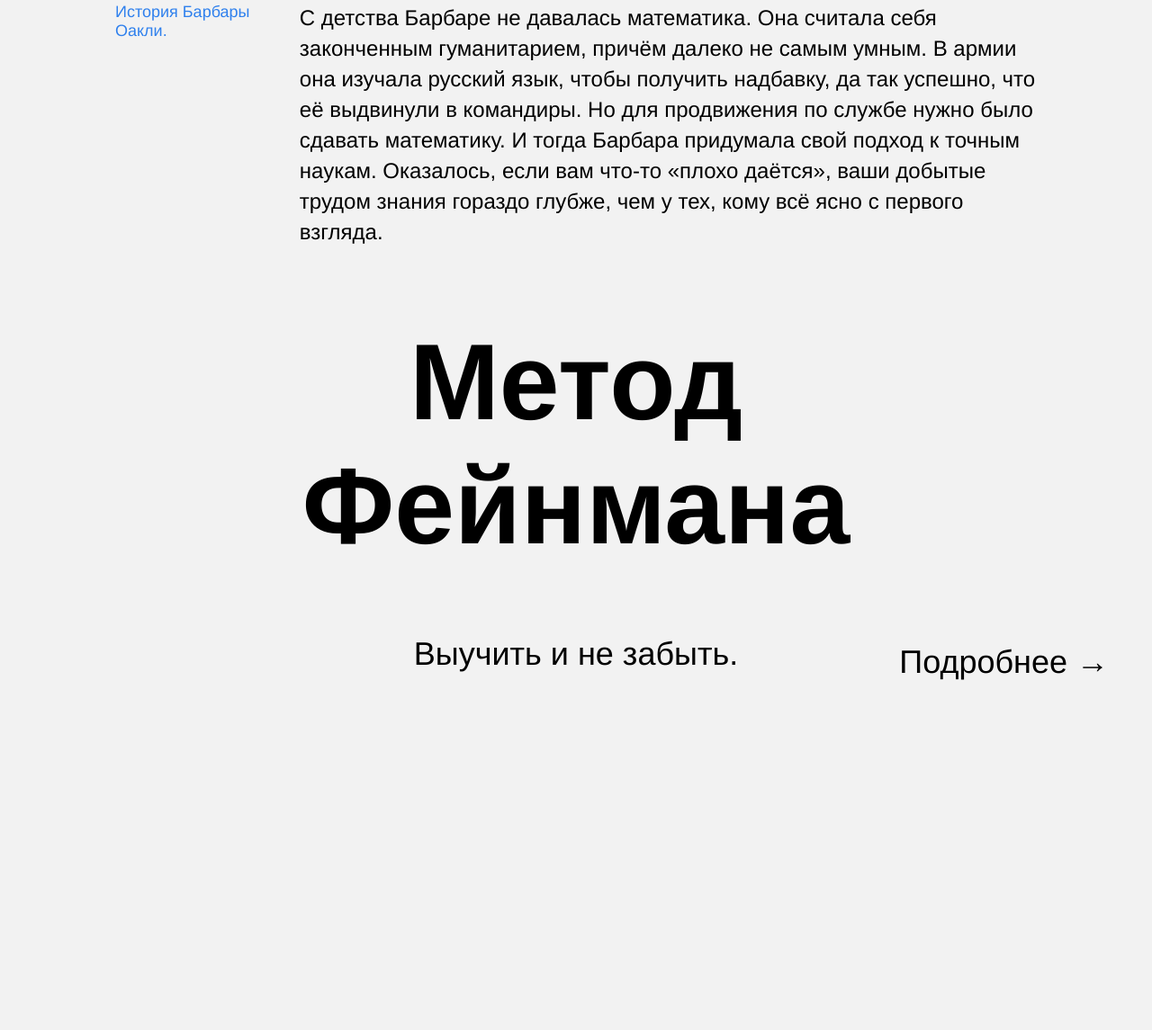
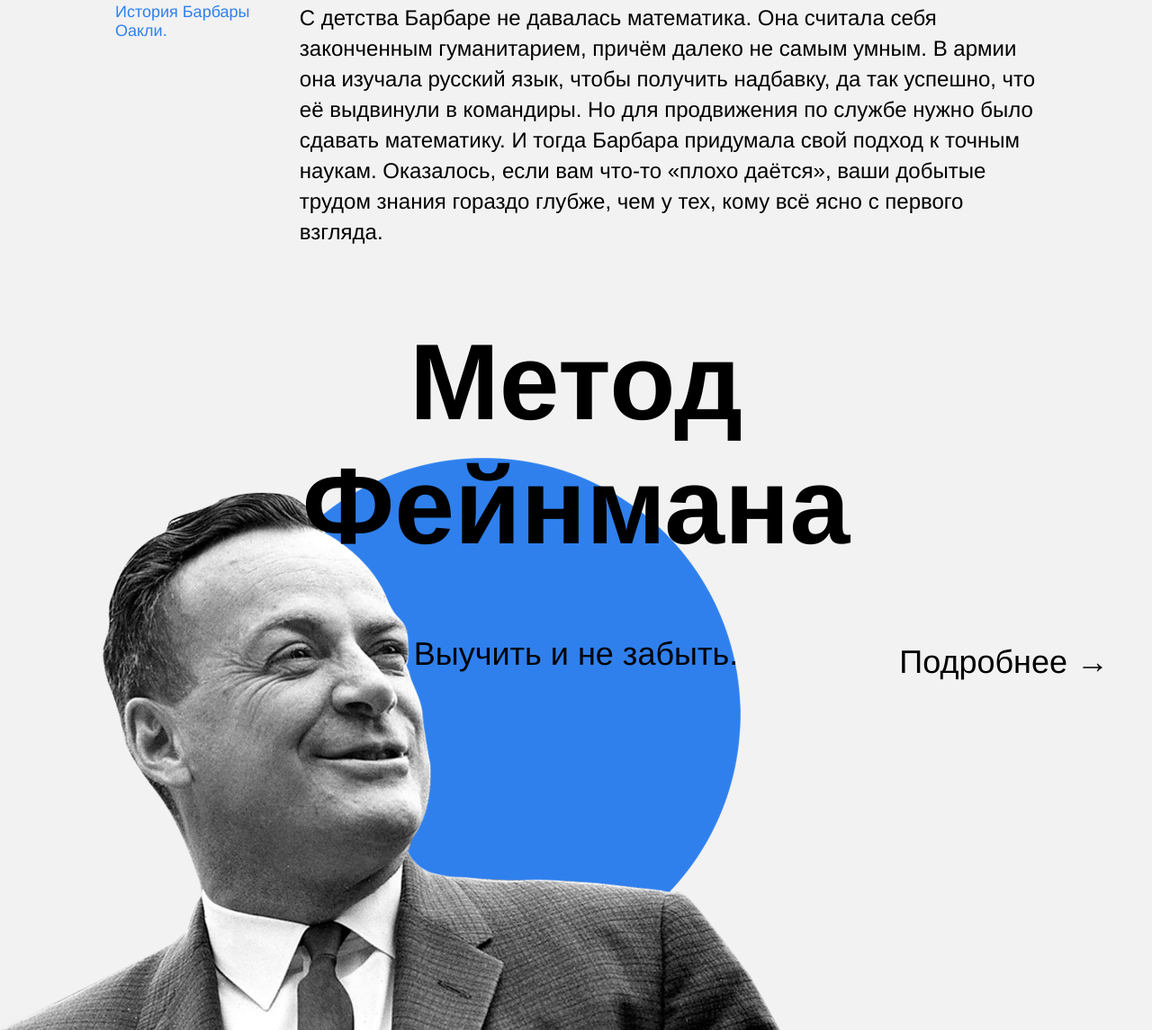
Before and after one commit to eugene-fox/how-to-learn, a website built with webpack: page src/index.html in a window 1280 px wide. Shown: the part 3032-4177 px from the top of the page at 90% size. Built offline with nearby package versions, Linux system fonts and the light colour scheme; files whose address does not match are found by name.

Commit message:
fix/  file name

```diff
--- a/src/blocks/feinman/feinman.css
+++ b/src/blocks/feinman/feinman.css
@@ -1,5 +1,5 @@
 .feinman {
-  background: url('../../images/feynman.png') #f2f2f2 no-repeat left bottom;
+  background: url('../../images/feynman-min.png') #f2f2f2 no-repeat left bottom;
   min-height: 790px;
   padding-top: 80px;
   margin-bottom: 100px;
```
